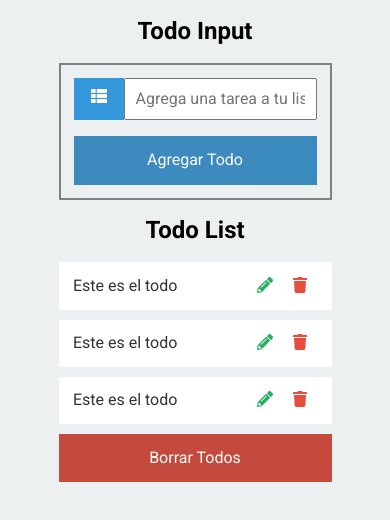
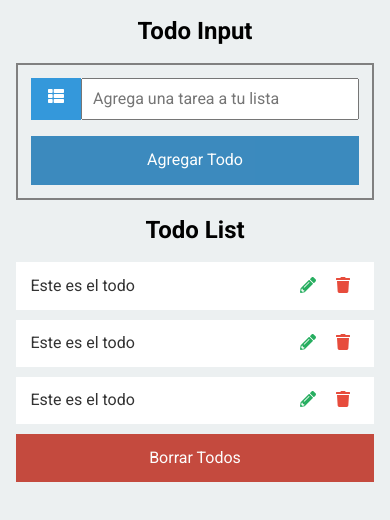
Before and after one commit to Chrissus14/react-todo-list, a React (Create React App) app: page / in a window 390 px wide. Shown: the top 520 px of the page. Built offline with nearby package versions, Linux system fonts and the light colour scheme.

Commit message:
media queries added

```diff
--- a/src/containers/TodoInput.jsx
+++ b/src/containers/TodoInput.jsx
@@ -5,7 +5,11 @@ import Button from "../components/Button";
 import styled from 'styled-components';
 
 const TodoInputSection = styled.section`
-  width: 70%;
+  width: 60%;
+  @media (max-width: 500px) {
+    width: 100%;
+    padding: 0 1rem;
+  }
 `;
 const FormContainer = styled.div`
   border: 2px solid gray;
--- a/src/containers/TodoList.jsx
+++ b/src/containers/TodoList.jsx
@@ -5,7 +5,11 @@ import TodoItem from '../components/TodoItem'
 import Button from '../components/Button';
 
 const ListContainer = styled.section`
-  width: 70%;
+  width: 60%;
+  @media (max-width: 500px) {
+    width: 100%;
+    padding: 0 1rem;
+  }
 `;
 
 const TodoList = () => {
```
